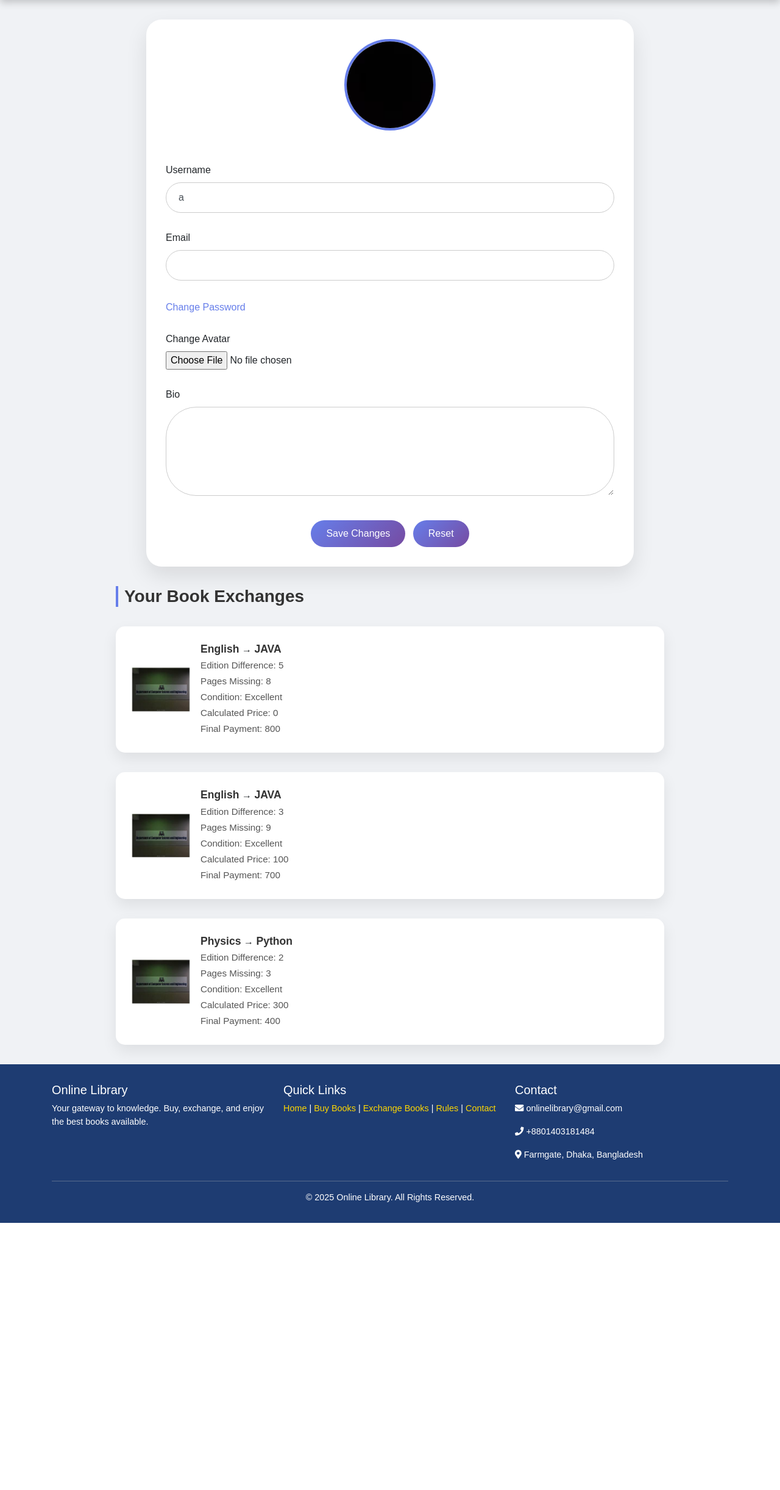
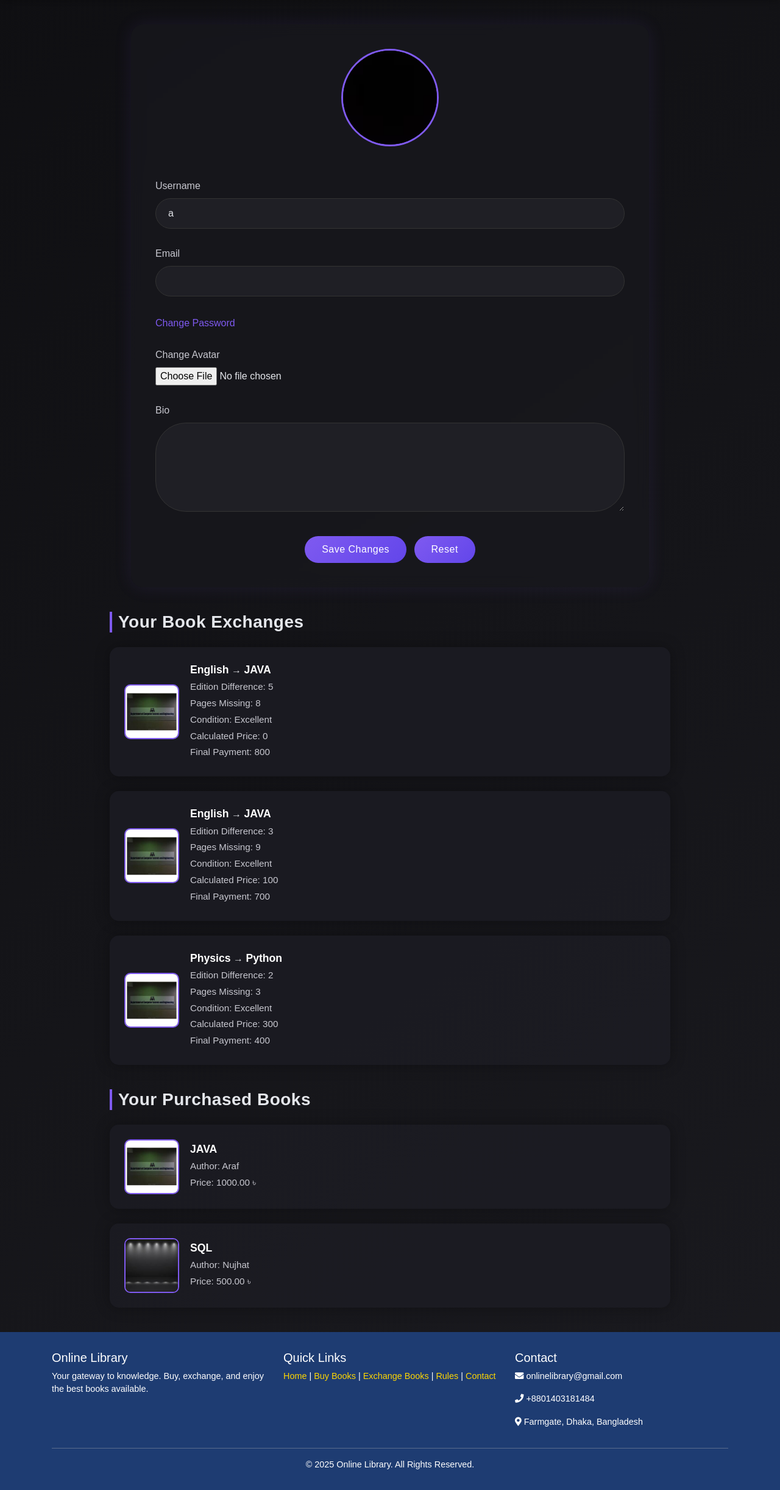
Before and after one commit to Mohd-Araf/Online-Library-and-Book-Exchange-Management-System, a Django app: page /profile/ in a window 1280 px wide. Shown: the part 82-2525 px from the top of the page at 61% size. Before the commit the page ends 2087 px from the top, so only its background shows below. Run offline with Django 5.2, Linux system fonts and the light colour scheme; a user stored in the database is signed in; data comes from the database, SQL or seed files in the repository; both versions use the stored data as it was after the commit; some libraries are stand-ins or nearby versions.

Commit message:
Buy book profile show

```diff
--- a/sell_books/models.py
+++ b/sell_books/models.py
@@ -1,4 +1,5 @@
 from django.db import models
+from django.contrib.auth.models import User
 
 class BookType(models.Model):
     name = models.CharField(max_length=100, unique=True, blank=True, null=True)
@@ -9,10 +10,20 @@ class BookType(models.Model):
 
 
 class SellBook(models.Model):
+    user = models.ForeignKey(User, on_delete=models.CASCADE, null=True, blank=True, related_name='sell_books')
     name = models.CharField(max_length=100, unique=True, blank=True, null=True)
     booktype = models.ForeignKey(BookType, on_delete=models.CASCADE)
     author = models.CharField(max_length=100, blank=True, null=True)
     price = models.DecimalField(max_digits=8, decimal_places=2)
     image = models.ImageField(upload_to='sell_book_images/', blank=True, null=True)
+
     def __str__(self):
         return self.name
+
+
+class PurchasedBook(models.Model):
+    user = models.ForeignKey(User, on_delete=models.CASCADE, related_name='purchased_books')
+    book = models.ForeignKey(SellBook, on_delete=models.CASCADE)
+
+    def __str__(self):
+        return f"{self.user.username} - {self.book.name}"
--- a/users/templates/users/profile.html
+++ b/users/templates/users/profile.html
@@ -1,125 +1,180 @@
 {% extends "users/base.html" %}
 {% load static %}
 {% block title %}Profile Page{% endblock title %}
+
 {% block content %}
 <style>
-/* ===== Profile Card ===== */
+/* ===== Dark Mode Base ===== */
 body {
     font-family: 'Poppins', sans-serif;
-    background: #f0f2f5;
+    background: linear-gradient(145deg, #0f0f12, #1a1a1f);
+    color: #e4e6eb;
+    margin: 0;
+    padding: 0;
 }
 
+/* ===== Container ===== */
+.container-section {
+    max-width: 950px;
+    margin: 2.5rem auto;
+    padding: 0 15px;
+}
+
+/* ===== Section Title ===== */
+h3.section-title {
+    font-weight: 600;
+    margin-bottom: 1rem;
+    color: #e4e6eb;
+    border-left: 4px solid #7f5af0;
+    padding-left: 10px;
+    letter-spacing: 0.5px;
+}
+
+/* ===== Profile Card ===== */
 .profile-card {
-    max-width: 800px;
-    margin: 2rem auto;
-    background: white;
-    border-radius: 25px;
-    padding: 2rem;
-    box-shadow: 0 15px 35px rgba(0,0,0,0.1);
-    transition: transform 0.3s ease, box-shadow 0.3s ease;
+    max-width: 850px;
+    margin: 2.5rem auto;
+    background: rgba(25, 25, 30, 0.7);
+    backdrop-filter: blur(10px);
+    border-radius: 20px;
+    padding: 2.5rem;
+    box-shadow: 0 0 30px rgba(127, 90, 240, 0.1);
+    transition: all 0.3s ease;
 }
 .profile-card:hover {
     transform: translateY(-5px);
-    box-shadow: 0 25px 45px rgba(0,0,0,0.15);
+    box-shadow: 0 0 40px rgba(127, 90, 240, 0.2);
 }
+
+/* ===== Profile Image ===== */
 .account-img {
-    width: 150px;
-    height: 150px;
+    width: 160px;
+    height: 160px;
     object-fit: cover;
     border-radius: 50%;
-    border: 4px solid #667eea;
+    border: 3px solid #7f5af0;
     margin-bottom: 1rem;
-    transition: transform 0.3s ease;
+    transition: transform 0.3s ease, box-shadow 0.3s ease;
 }
 .account-img:hover {
-    transform: scale(1.05);
+    transform: scale(1.06);
+    box-shadow: 0 0 20px rgba(127, 90, 240, 0.4);
     cursor: pointer;
 }
+
+/* ===== Form Fields ===== */
 .form-group label {
     font-weight: 500;
     margin-top: 0.8rem;
+    color: #c8c8d0;
 }
 .form-control, .custom-file-input {
     border-radius: 50px;
     padding: 12px 20px;
-    border: 1px solid #ccc;
+    border: 1px solid #333;
+    background: #1f1f25;
+    color: #e4e6eb;
     transition: all 0.3s ease;
     width: 100%;
 }
 .form-control:focus {
-    border-color: #667eea;
-    box-shadow: 0 0 10px rgba(102,126,234,0.4);
+    border-color: #7f5af0;
+    box-shadow: 0 0 10px rgba(127, 90, 240, 0.4);
     outline: none;
 }
+
+/* ===== Buttons ===== */
 .btn-dark {
     border-radius: 50px;
-    padding: 10px 25px;
-    background: linear-gradient(135deg, #667eea, #764ba2);
+    padding: 10px 28px;
+    background: linear-gradient(135deg, #7f5af0, #6246ea);
     border: none;
     color: white;
     font-weight: 500;
+    letter-spacing: 0.5px;
     transition: all 0.3s ease;
 }
 .btn-dark:hover {
-    background: linear-gradient(135deg, #5a67d8, #5f4bb7);
+    background: linear-gradient(135deg, #8a63ff, #7158e2);
     transform: scale(1.05);
+    box-shadow: 0 0 15px rgba(127, 90, 240, 0.4);
 }
+
+/* ===== Links ===== */
 .links a {
     display: inline-block;
     margin-top: 1rem;
-    color: #667eea;
+    color: #7f5af0;
     text-decoration: none;
     font-weight: 500;
     transition: all 0.3s ease;
 }
 .links a:hover {
-    color: #764ba2;
+    color: #b49bff;
+    text-shadow: 0 0 10px rgba(127, 90, 240, 0.3);
 }
 
-/* ===== Exchange & Purchase Cards ===== */
+/* ===== Card (Exchange / Purchase) ===== */
 .exchange-card, .purchase-card {
-    background: #fff;
+    background: rgba(28, 28, 35, 0.8);
     border-radius: 15px;
     padding: 1.5rem;
-    margin-top: 2rem;
-    box-shadow: 0 10px 25px rgba(0,0,0,0.08);
+    margin-top: 1.5rem;
+    box-shadow: 0 0 25px rgba(0,0,0,0.3);
     transition: transform 0.3s ease, box-shadow 0.3s ease;
     display: flex;
     align-items: center;
-    gap: 15px;
+    gap: 18px;
 }
 .exchange-card:hover, .purchase-card:hover {
     transform: translateY(-5px);
-    box-shadow: 0 20px 35px rgba(0,0,0,0.12);
+    box-shadow: 0 0 40px rgba(127, 90, 240, 0.2);
 }
+
+/* ===== Book Image ===== */
 .exchange-card img, .purchase-card img {
-    width: 100px;
-    height: 100px;
+    width: 90px;
+    height: 90px;
     object-fit: cover;
     border-radius: 10px;
+    border: 2px solid #7f5af0;
 }
+
+/* ===== Card Details ===== */
 .card-details {
     flex: 1;
 }
 .card-details strong {
     font-size: 1.1rem;
-    color: #333;
+    color: #fff;
 }
 .card-details p {
-    margin: 0.2rem 0;
+    margin: 0.25rem 0;
     font-size: 0.95rem;
-    color: #555;
+    color: #c8c8d0;
 }
-.container-section {
-    max-width: 900px;
-    margin: 2rem auto;
+
+/* ===== Alert Styling ===== */
+.alert-danger {
+    background: rgba(255, 77, 77, 0.1);
+    border: 1px solid rgba(255, 77, 77, 0.3);
+    color: #ff6b6b;
+    border-radius: 10px;
 }
-h3.section-title {
-    font-weight: 600;
-    margin-bottom: 1rem;
-    color: #333;
-    border-left: 4px solid #667eea;
-    padding-left: 10px;
+
+/* ===== Responsive Design ===== */
+@media (max-width: 768px) {
+    .profile-card {
+        padding: 1.5rem;
+    }
+    .exchange-card, .purchase-card {
+        flex-direction: column;
+        text-align: center;
+    }
+    .exchange-card img, .purchase-card img {
+        width: 120px;
+        height: 120px;
+    }
 }
 </style>
 
@@ -194,4 +249,27 @@ h3.section-title {
     {% endif %}
 </div>
 
+<!-- ===== User's Purchased Books ===== -->
+<div class="container-section">
+    <h3 class="section-title">Your Purchased Books</h3>
+    {% if user.purchased_books.all %}
+        {% for purchase in user.purchased_books.all %}
+            <div class="purchase-card">
+                {% if purchase.book.image %}
+                    <img src="{{ purchase.book.image.url }}" alt="{{ purchase.book.name }}">
+                {% else %}
+                    <img src="{% static 'default_book.png' %}" alt="No Image">
+                {% endif %}
+                <div class="card-details">
+                    <strong>{{ purchase.book.name }}</strong>
+                    <p>Author: {{ purchase.book.author }}</p>
+                    <p>Price: {{ purchase.book.price }} ৳</p>
+                </div>
+            </div>
+        {% endfor %}
+    {% else %}
+        <p>You haven't purchased any books yet.</p>
+    {% endif %}
+</div>
+
 {% endblock content %}
```
Also changed, not shown: sell_books/admin.py (+9 -2 lines), sell_books/views.py (+9 -2 lines), template/sellbooks/success.html (+57 -4 lines), db.sqlite3, media/profile_images/Profile_mbWOQgN.jpg (added), media/sell_book_images/CSE_0MhAPan.jpeg (added), media/sell_book_images/CSE_JEjwcCM.jpeg (added), media/sell_book_images/CSE_dpCuABb.jpeg (added), media/sell_book_images/download.jpeg (added), sell_books/migrations/0003_purchasedbook.py (added).
